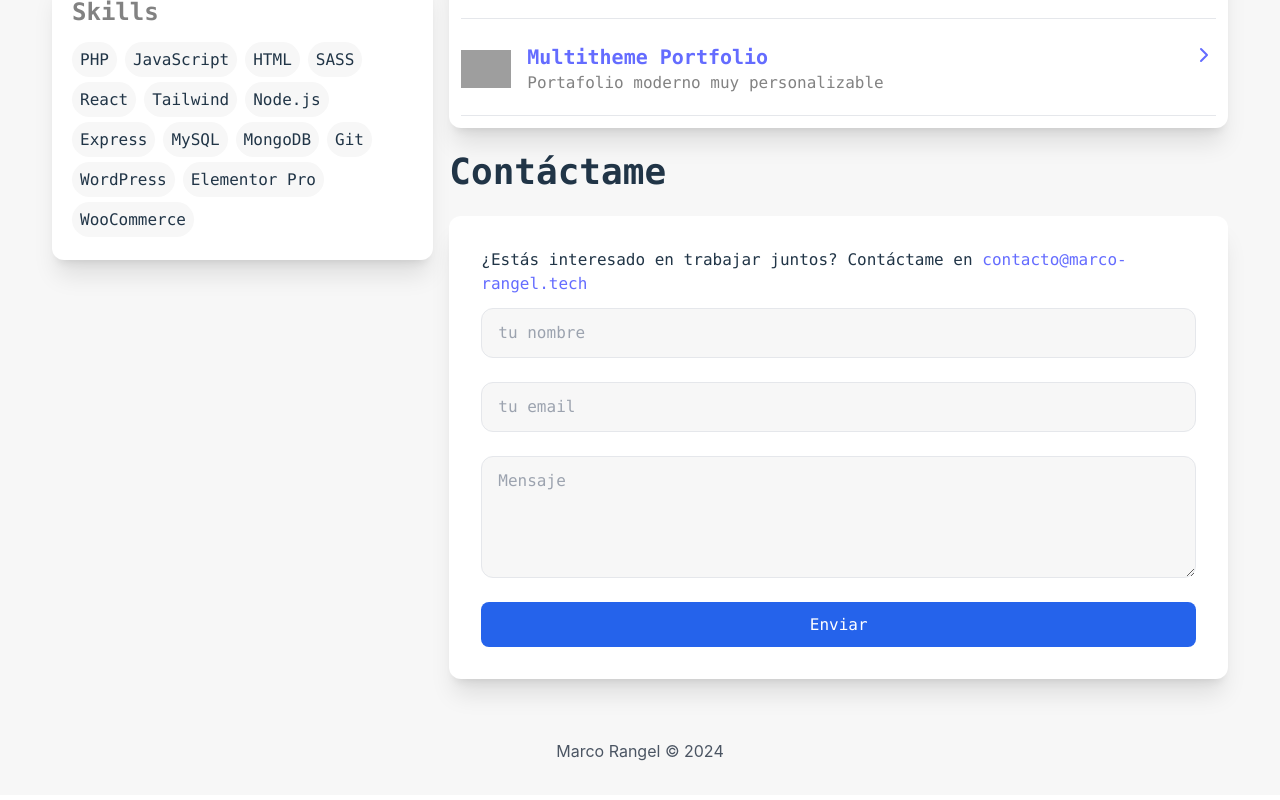
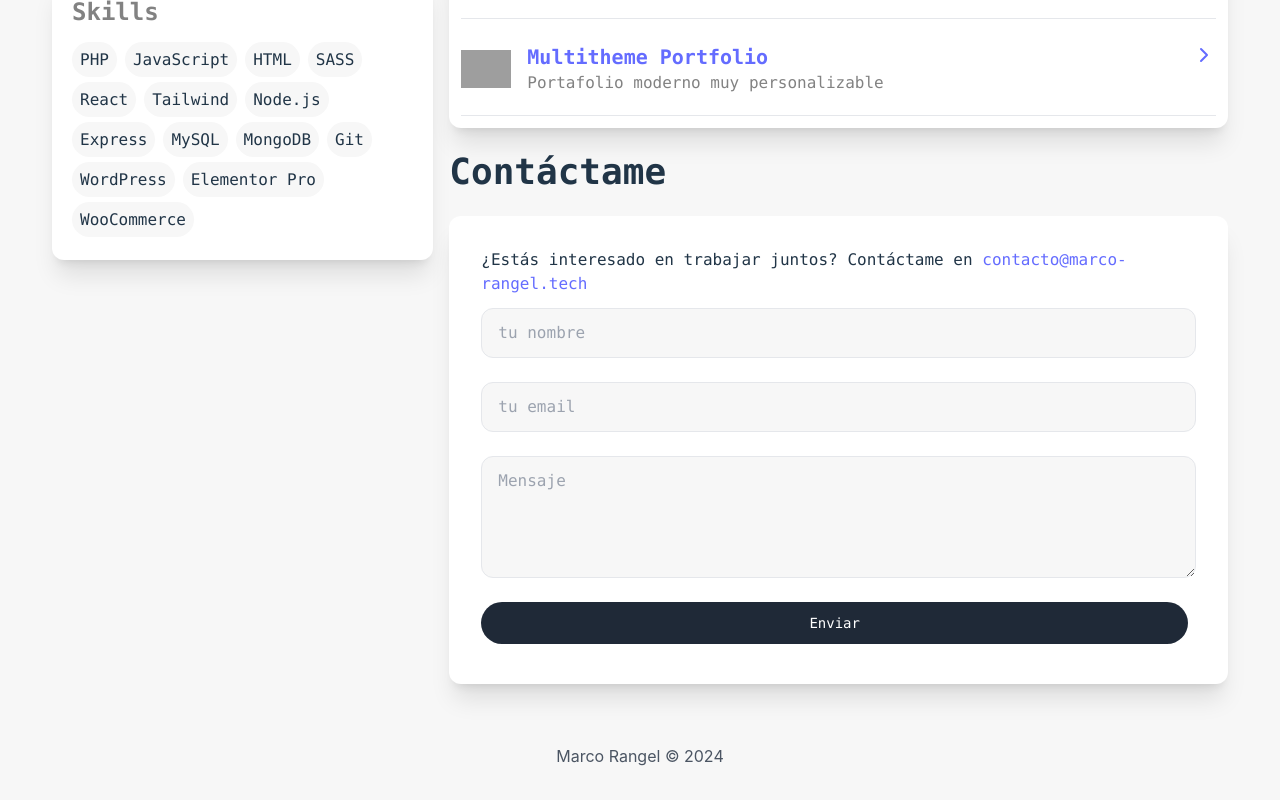
Before and after one commit to marc7hedev/minimalPortfolio, a React (Vite) app: page / in a window 1280 px wide. Shown: the part 408-1208 px from the top of the page. Built offline with nearby package versions, Linux system fonts and the light colour scheme; grey boxes are pictures that could not be loaded.

Commit message:
Cambiado color del boton de formulario y añadido svg

```diff
--- a/index.html
+++ b/index.html
@@ -2,9 +2,9 @@
 <html lang="en">
   <head>
     <meta charset="UTF-8" />
-    <link rel="icon" type="image/svg+xml" href="/vite.svg" />
+    <link rel="icon" type="image/svg+xml" href="/profile.svg" />
     <meta name="viewport" content="width=device-width, initial-scale=1.0" />
-    <title>Vite + React</title>
+    <title>Marco Rangel Portfolio</title>
     <link rel="preconnect" href="https://fonts.googleapis.com">
     <link rel="preconnect" href="https://fonts.gstatic.com" crossorigin>
     <link href="https://fonts.googleapis.com/css2?family=Poppins:ital,wght@0,100;0,200;0,300;0,400;0,500;0,600;0,700;0,800;0,900;1,100;1,200;1,300;1,400;1,500;1,600;1,700;1,800&family=Urbanist:ital,wght@0,100..900;1,100..900&display=swap" rel="stylesheet">
--- a/src/sections/Contact.jsx
+++ b/src/sections/Contact.jsx
@@ -73,7 +73,7 @@
                     {submitted ? <p className="text-green-600">Tu mensaje ha sido enviado!</p> : null}
                     <button
                         type="submit"
-                        className="bg-primary text-white"
+                        className="text-white bg-gray-800 hover:bg-gray-900 focus:outline-none focus:ring-4 focus:ring-gray-300 font-medium rounded-full text-sm px-5 py-2.5 me-2 mb-2 dark:bg-gray-800 dark:hover:bg-gray-700 dark:focus:ring-gray-700 dark:border-gray-700"
                         >
                         Enviar
                     </button>
```
Also changed, not shown: public/profile.svg (added).
